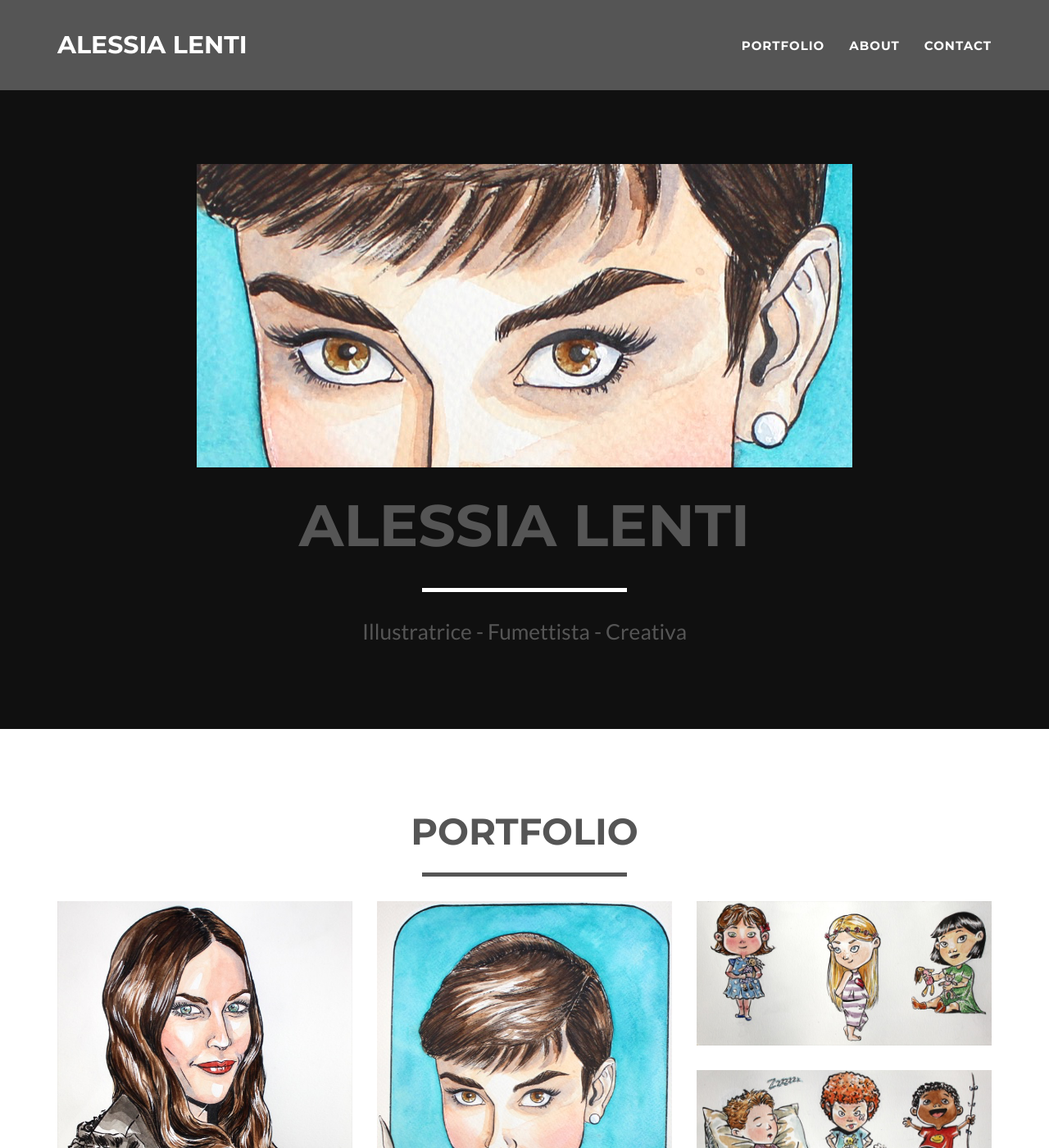
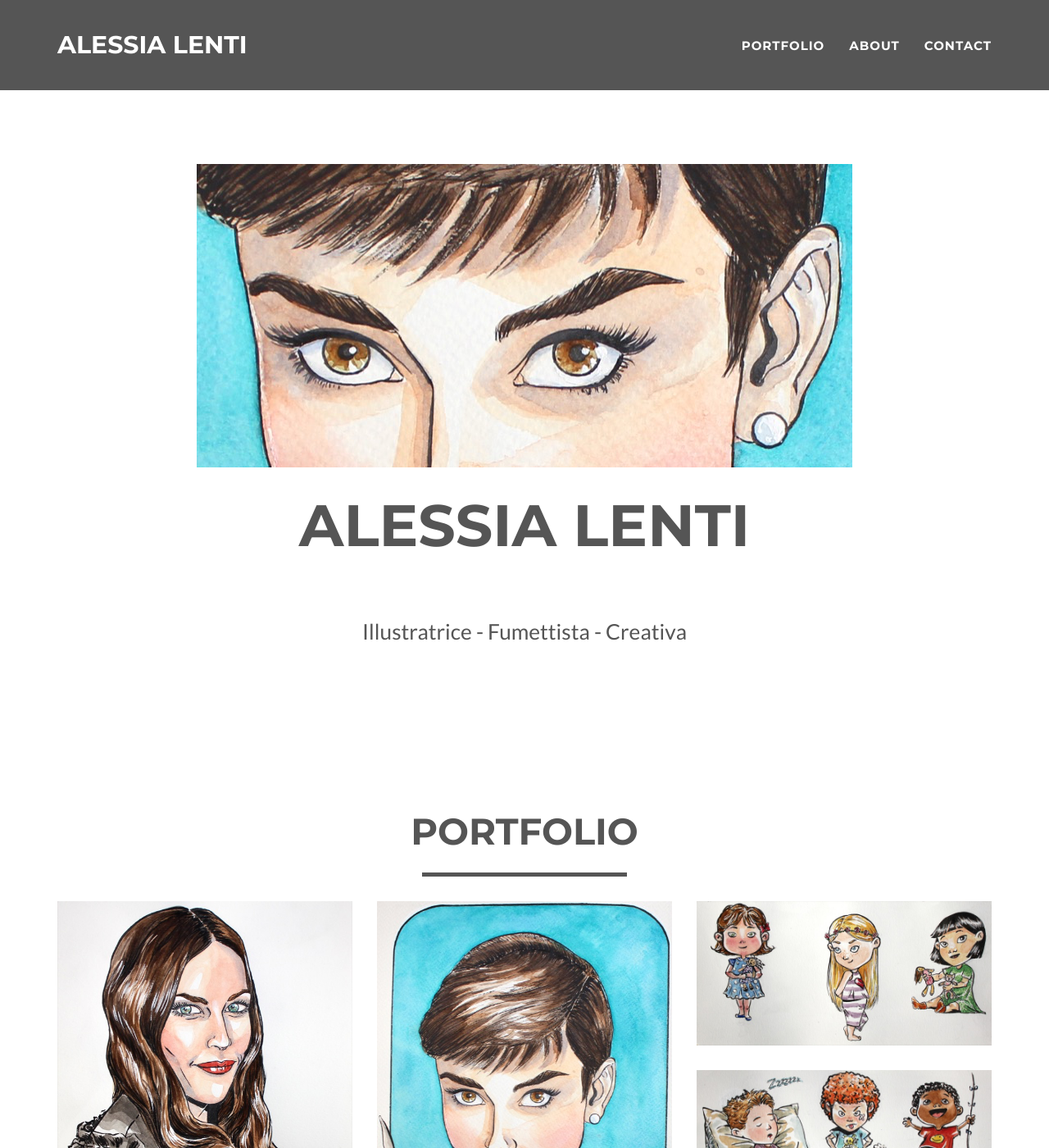
Before and after one commit to motocarota/alessialenti.github.io, a Jekyll site: the page built from index.html, in a window 1280 px wide and 1400 px high. Shown: the whole window at 82% size. Built offline with Jekyll 4.4.1, drawn with Linux system fonts in a browser that asks for light colours.

Commit message:
Update _config.yml

```diff
--- a/_config.yml
+++ b/_config.yml
@@ -10,7 +10,7 @@ contact: static
 
 # Color settings (hex-codes without the leading hash-tag)
 color:
-  primary: 101010
+  primary: ffffff
   primary-rgb: "0,0,0"
   secondary: 555555
   secondary-dark: 333333
```
